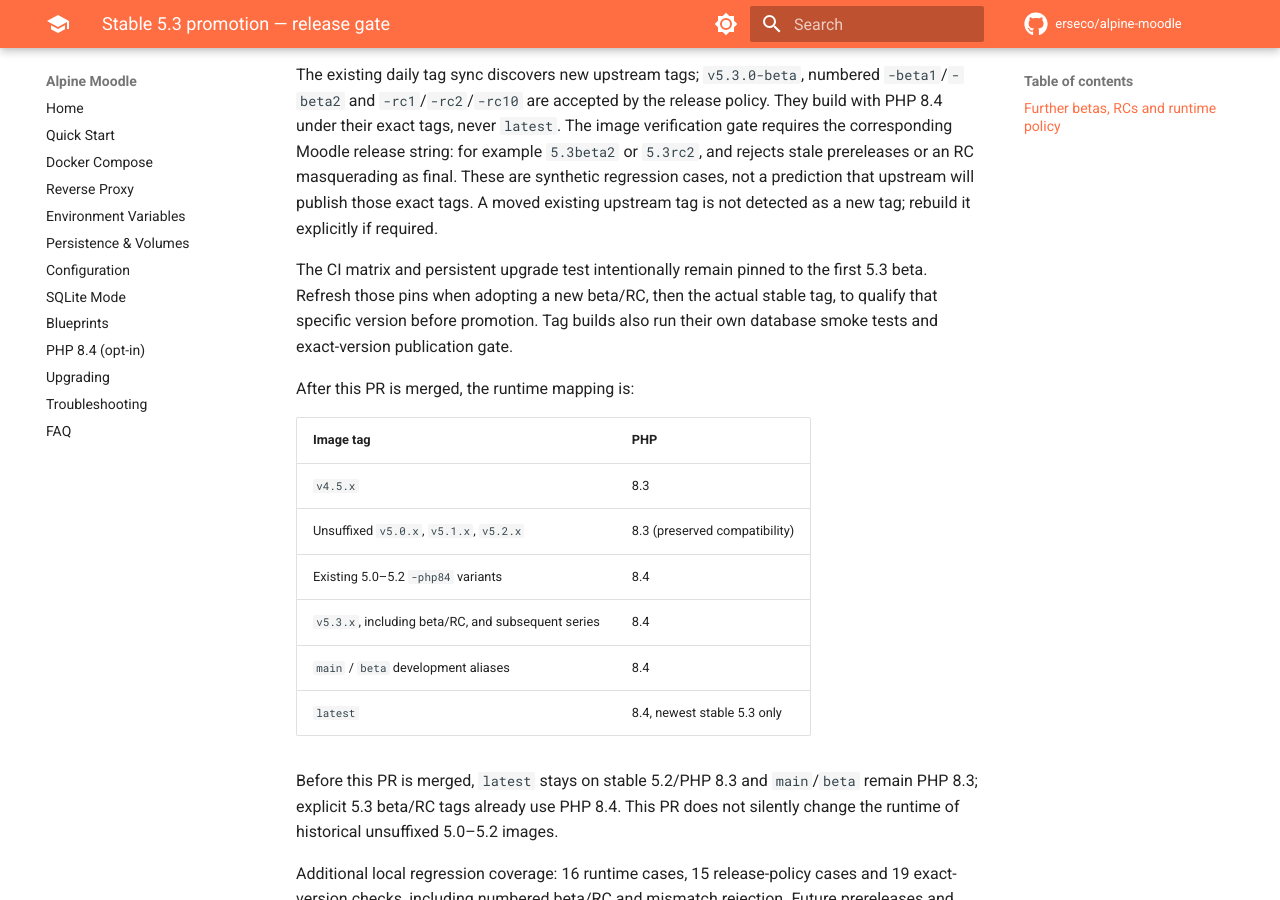
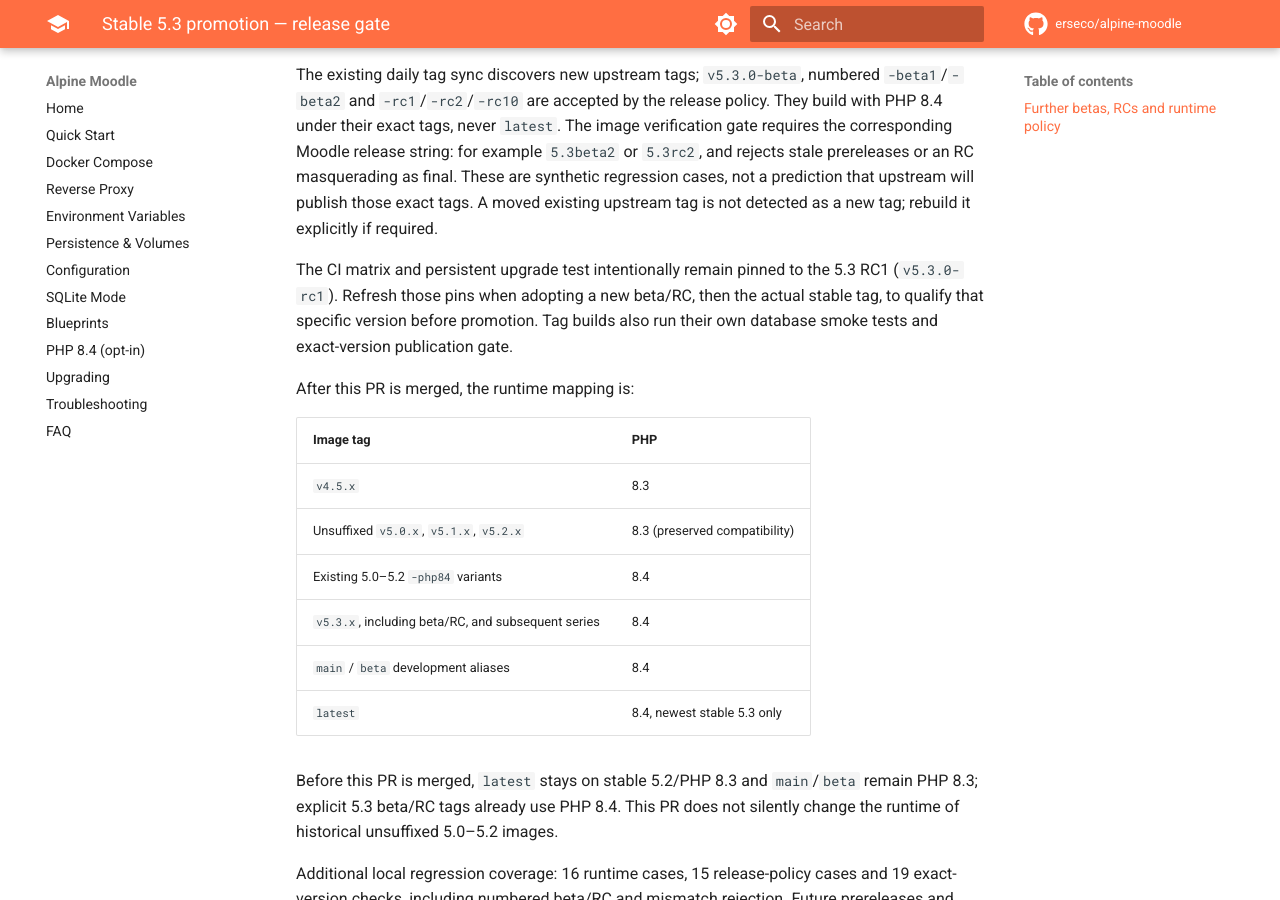
Before and after one commit to erseco/alpine-moodle, an MkDocs documentation site: the page built from docs/moodle-53-promotion.md, in a window 1280 px wide and 900 px high, scrolled down 842 px. Built offline with MkDocs 1.6.1 and Material for MkDocs 9.7.7, drawn with Linux system fonts in a browser that asks for light colours; comment, search, counter and statistics services are not loaded.

Commit message:
Qualify Moodle 5.3 RC1 in the PHP 8.4 matrix and upgrade test

```diff
--- a/docs/moodle-53-promotion.md
+++ b/docs/moodle-53-promotion.md
@@ -40,7 +40,7 @@ that upstream will publish those exact tags. A moved existing upstream tag is
 not detected as a new tag; rebuild it explicitly if required.
 
 The CI matrix and persistent upgrade test intentionally remain pinned to the
-first 5.3 beta. Refresh those pins when adopting a new beta/RC, then the actual
+5.3 RC1 (`v5.3.0-rc1`). Refresh those pins when adopting a new beta/RC, then the actual
 stable tag, to qualify that specific version before promotion. Tag builds also
 run their own database smoke tests and exact-version publication gate.
 
```
Also changed, not shown: 2 other files.
